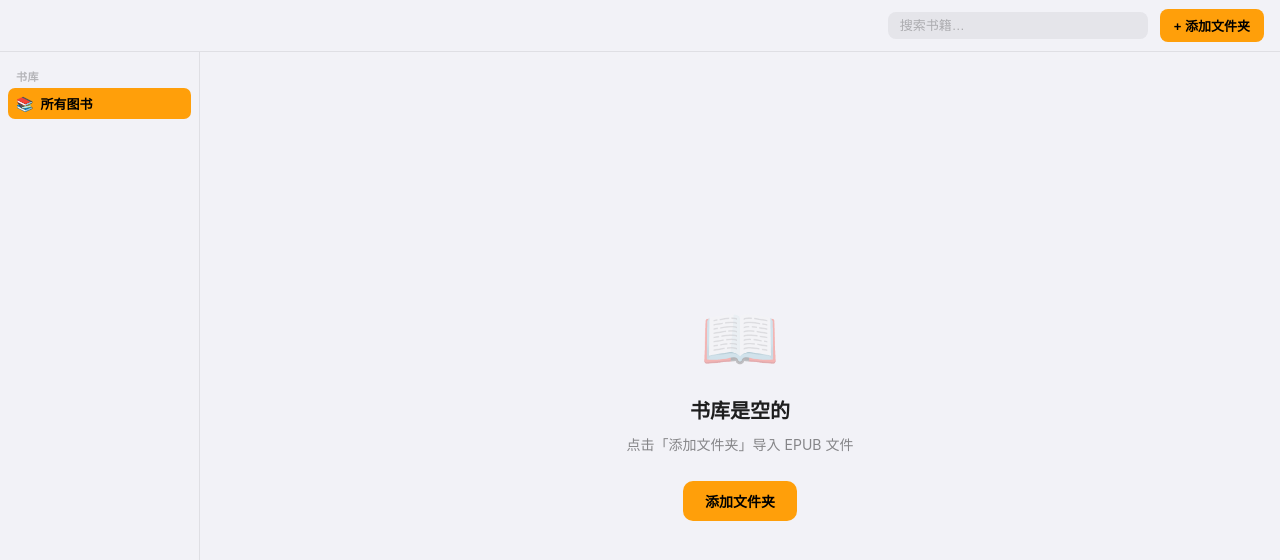
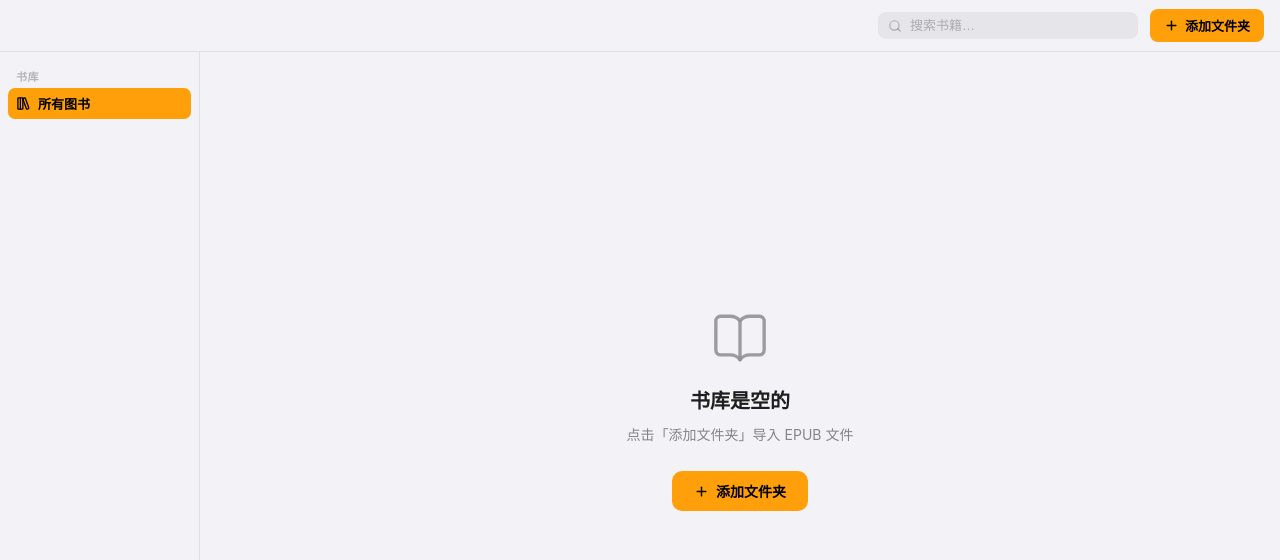
Before and after one commit to roy2100/local-books, a React (Vite) app: page / in a window 1280 px wide. Shown: the top 560 px of the page. Built offline with nearby package versions, Linux system fonts and the light colour scheme.

Commit message:
Replace emoji with Lucide icons

```diff
--- a/package.json
+++ b/package.json
@@ -15,6 +15,7 @@
     "@tauri-apps/api": "^2",
     "@tauri-apps/plugin-dialog": "^2.7.1",
     "@tauri-apps/plugin-opener": "^2",
+    "lucide-react": "^1.16.0",
     "react": "^19.1.0",
     "react-dom": "^19.1.0"
   },
--- a/src/App.css
+++ b/src/App.css
@@ -70,6 +70,18 @@ body {
 .titlebar-search {
   flex-shrink: 0;
   width: 260px;
+  position: relative;
+  display: flex;
+  align-items: center;
+}
+
+.search-icon {
+  position: absolute;
+  left: 10px;
+  width: 14px;
+  height: 14px;
+  color: var(--text-tertiary);
+  pointer-events: none;
 }
 
 .search-input {
@@ -77,7 +89,7 @@ body {
   background: var(--bg-tertiary);
   border: none;
   border-radius: 8px;
-  padding: 6px 12px;
+  padding: 6px 12px 6px 32px;
   font-size: 13px;
   color: var(--text-primary);
   outline: none;
@@ -94,6 +106,10 @@ body {
 }
 
 .add-btn {
+  display: inline-flex;
+  align-items: center;
+  justify-content: center;
+  gap: 6px;
   background: var(--accent);
   color: #000;
   border: none;
@@ -105,6 +121,21 @@ body {
   white-space: nowrap;
   transition: background 0.15s, transform 0.1s;
   margin-left: auto;
+}
+
+.button-icon {
+  width: 15px;
+  height: 15px;
+  flex-shrink: 0;
+  stroke-width: 2.25;
+}
+
+.button-icon--spin {
+  animation: icon-spin 0.9s linear infinite;
+}
+
+@keyframes icon-spin {
+  to { transform: rotate(360deg); }
 }
 
 .add-btn:hover:not(:disabled) {
@@ -179,8 +210,10 @@ body {
 }
 
 .sidebar-icon {
-  font-size: 14px;
+  width: 15px;
+  height: 15px;
   flex-shrink: 0;
+  stroke-width: 2.1;
 }
 
 .sidebar-folder-name {
@@ -217,11 +250,20 @@ body {
   border: none;
   color: var(--text-tertiary);
   cursor: pointer;
-  padding: 4px 5px;
+  width: 24px;
+  height: 24px;
+  padding: 0;
   border-radius: 5px;
-  font-size: 13px;
-  line-height: 1;
+  display: inline-flex;
+  align-items: center;
+  justify-content: center;
   transition: background 0.1s, color 0.1s;
+}
+
+.icon-btn svg {
+  width: 14px;
+  height: 14px;
+  stroke-width: 2.2;
 }
 
 .icon-btn:hover {
@@ -392,7 +434,9 @@ body {
 }
 
 .context-menu button {
-  display: block;
+  display: flex;
+  align-items: center;
+  gap: 8px;
   width: 100%;
   padding: 10px 14px;
   background: transparent;
@@ -402,6 +446,13 @@ body {
   text-align: left;
   cursor: pointer;
   transition: background 0.1s;
+}
+
+.menu-icon {
+  width: 14px;
+  height: 14px;
+  flex-shrink: 0;
+  stroke-width: 2.2;
 }
 
 .context-menu button.danger {
@@ -432,9 +483,11 @@ body {
 }
 
 .empty-icon {
-  font-size: 64px;
+  width: 58px;
+  height: 58px;
   margin-bottom: 8px;
   opacity: 0.4;
+  stroke-width: 1.4;
 }
 
 .empty-title {
@@ -451,6 +504,10 @@ body {
 }
 
 .empty-add-btn {
+  display: inline-flex;
+  align-items: center;
+  justify-content: center;
+  gap: 7px;
   margin-top: 16px;
   background: var(--accent);
   color: #000;
--- a/src/App.tsx
+++ b/src/App.tsx
@@ -1,6 +1,17 @@
 import { useState, useEffect, useCallback } from "react";
 import { invoke } from "@tauri-apps/api/core";
 import { getCurrentWindow } from "@tauri-apps/api/window";
+import {
+  BookOpen,
+  Folder,
+  LibraryBig,
+  LoaderCircle,
+  Plus,
+  RefreshCw,
+  Search,
+  Trash2,
+  X as XIcon,
+} from "lucide-react";
 import "./App.css";
 import Reader from "./Reader";
 import { filterBooks } from "./utils";
@@ -51,12 +62,14 @@ function BookCard({
           <div className="menu-backdrop" onClick={() => setMenuOpen(false)} />
           <div className="context-menu">
             <button onClick={() => { onOpen(book); setMenuOpen(false); }}>
+              <BookOpen className="menu-icon" aria-hidden="true" />
               打开
             </button>
             <button
               className="danger"
               onClick={() => { onRemove(book.id); setMenuOpen(false); }}
             >
+              <Trash2 className="menu-icon" aria-hidden="true" />
               从书库移除
             </button>
           </div>
@@ -90,8 +103,8 @@ function FolderSidebar({
           className={`sidebar-item ${selectedFolder === null ? "active" : ""}`}
           onClick={() => onSelect(null)}
         >
-          <span className="sidebar-icon">📚</span>
-          所有图书
+          <LibraryBig className="sidebar-icon" aria-hidden="true" />
+          <span>所有图书</span>
         </button>
       </div>
       {folders.length > 0 && (
@@ -104,7 +117,7 @@ function FolderSidebar({
                 onClick={() => onSelect(folder)}
                 title={folder}
               >
-                <span className="sidebar-icon">📁</span>
+                <Folder className="sidebar-icon" aria-hidden="true" />
                 <span className="sidebar-folder-name">{folderName(folder)}</span>
               </button>
               <div className="sidebar-folder-actions">
@@ -113,14 +126,14 @@ function FolderSidebar({
                   onClick={() => onRefresh(folder)}
                   title="刷新"
                 >
-                  ↻
+                  <RefreshCw aria-hidden="true" />
                 </button>
                 <button
                   className="icon-btn icon-btn-danger"
                   onClick={() => onRemove(folder)}
                   title="移除文件夹"
                 >
-                  ×
+                  <XIcon aria-hidden="true" />
                 </button>
               </div>
             </div>
@@ -206,6 +219,7 @@ function Bookshelf() {
           }}
         />
         <div className="titlebar-search">
+          <Search className="search-icon" aria-hidden="true" />
           <input
             className="search-input"
             placeholder="搜索书籍…"
@@ -214,7 +228,12 @@ function Bookshelf() {
           />
         </div>
         <button className="add-btn" onClick={handleAddFolder} disabled={importing}>
-          {importing ? "导入中…" : "+ 添加文件夹"}
+          {importing ? (
+            <LoaderCircle className="button-icon button-icon--spin" aria-hidden="true" />
+          ) : (
+            <Plus className="button-icon" aria-hidden="true" />
+          )}
+          <span>{importing ? "导入中…" : "添加文件夹"}</span>
         </button>
       </div>
 
@@ -237,7 +256,7 @@ function Bookshelf() {
 
           {visibleBooks.length === 0 ? (
             <div className="empty-state">
-              <div className="empty-icon">📖</div>
+              <BookOpen className="empty-icon" aria-hidden="true" />
               <p className="empty-title">
                 {library.books.length === 0 ? "书库是空的" : "没有找到书籍"}
               </p>
@@ -252,7 +271,12 @@ function Bookshelf() {
                   onClick={handleAddFolder}
                   disabled={importing}
                 >
-                  {importing ? "导入中…" : "添加文件夹"}
+                  {importing ? (
+                    <LoaderCircle className="button-icon button-icon--spin" aria-hidden="true" />
+                  ) : (
+                    <Plus className="button-icon" aria-hidden="true" />
+                  )}
+                  <span>{importing ? "导入中…" : "添加文件夹"}</span>
                 </button>
               )}
             </div>
--- a/src/Reader.css
+++ b/src/Reader.css
@@ -76,13 +76,22 @@
   background: none;
   border: none;
   cursor: pointer;
-  font-size: 26px;
-  line-height: 1;
-  padding: 2px 8px;
+  width: 32px;
+  height: 32px;
+  padding: 0;
   border-radius: 6px;
+  display: inline-flex;
+  align-items: center;
+  justify-content: center;
   opacity: 0.55;
   transition: opacity 0.15s, background 0.15s;
   color: inherit;
+}
+
+.reader-close-btn svg {
+  width: 20px;
+  height: 20px;
+  stroke-width: 2.25;
 }
 
 .reader-close-btn:hover {
@@ -105,14 +114,22 @@
   background: none;
   border: none;
   cursor: pointer;
-  font-size: 13px;
-  font-weight: 700;
-  padding: 4px 10px;
+  width: 34px;
+  height: 32px;
+  padding: 0;
   border-radius: 6px;
+  display: inline-flex;
+  align-items: center;
+  justify-content: center;
   opacity: 0.55;
-  letter-spacing: -0.02em;
   transition: opacity 0.15s, background 0.15s;
   color: inherit;
+}
+
+.reader-aa-btn svg {
+  width: 18px;
+  height: 18px;
+  stroke-width: 2.2;
 }
 
 .reader-aa-btn:hover {
@@ -129,7 +146,6 @@
   background: none;
   border: none;
   cursor: pointer;
-  font-size: 30px;
   color: rgba(128, 128, 128, 0.35);
   opacity: 0;
   pointer-events: none;
@@ -138,6 +154,12 @@
   align-items: center;
   justify-content: center;
   z-index: 20;
+}
+
+.page-nav svg {
+  width: 28px;
+  height: 28px;
+  stroke-width: 1.8;
 }
 
 .page-nav.visible {
@@ -327,7 +349,9 @@
   background: none;
   border: none;
   cursor: pointer;
-  padding: 6px 8px;
+  width: 34px;
+  height: 32px;
+  padding: 0;
   border-radius: 6px;
   display: flex;
   align-items: center;
@@ -336,6 +360,12 @@
   transition: opacity 0.15s, background 0.15s;
   color: inherit;
   flex-shrink: 0;
+}
+
+.reader-toc-btn svg {
+  width: 17px;
+  height: 17px;
+  stroke-width: 2.2;
 }
 
 .reader-toc-btn:hover,
--- a/src/Reader.tsx
+++ b/src/Reader.tsx
@@ -1,6 +1,12 @@
 import { useEffect, useRef, useState, useCallback } from "react";
 import { invoke } from "@tauri-apps/api/core";
 import { getCurrentWindow } from "@tauri-apps/api/window";
+import {
+  ALargeSmall,
+  ChevronLeft,
+  ChevronRight,
+  TableOfContents,
+} from "lucide-react";
 import "./Reader.css";
 
 type Theme = "light" | "sepia" | "dark";
@@ -231,7 +237,7 @@ export default function Reader({ bookId, bookTitle }: Props) {
       {/* Top bar */}
       <div className={`reader-topbar ${showUI ? "visible" : ""}`} data-tauri-drag-region>
         <button className="reader-close-btn" onClick={() => window.close()} title="关闭">
-          ‹
+          <ChevronLeft aria-hidden="true" />
         </button>
         {(contents?.toc.length ?? 0) > 0 && (
           <button
@@ -239,15 +245,16 @@ export default function Reader({ bookId, bookTitle }: Props) {
             onClick={(e) => { e.stopPropagation(); setShowToc((s) => !s); setShowSettings(false); }}
             title="目录"
           >
-            <TocIcon />
+            <TableOfContents aria-hidden="true" />
           </button>
         )}
         <span className="reader-book-title" data-tauri-drag-region>{bookTitle}</span>
         <button
           className="reader-aa-btn"
           onClick={(e) => { e.stopPropagation(); setShowSettings((s) => !s); setShowToc(false); }}
+          title="阅读设置"
         >
-          Aa
+          <ALargeSmall aria-hidden="true" />
         </button>
       </div>
 
@@ -305,7 +312,9 @@ export default function Reader({ bookId, bookTitle }: Props) {
         onClick={handlePrev}
         aria-label="上一章"
         disabled={spineIndex === 0}
-      >‹</button>
+      >
+        <ChevronLeft aria-hidden="true" />
+      </button>
 
       {/* Chapter iframe */}
       <div className="reader-stage">
@@ -327,7 +336,9 @@ export default function Reader({ bookId, bookTitle }: Props) {
         onClick={handleNext}
         aria-label="下一章"
         disabled={spineIndex === (contents?.spine.length ?? 1) - 1}
-      >›</button>
+      >
+        <ChevronRight aria-hidden="true" />
+      </button>
 
       {/* Progress bar */}
       <div className={`reader-bottombar ${showUI ? "visible" : ""}`}>
@@ -346,16 +357,3 @@ export default function Reader({ bookId, bookTitle }: Props) {
     </div>
   );
 }
-
-function TocIcon() {
-  return (
-    <svg width="16" height="16" viewBox="0 0 16 16" fill="currentColor">
-      <rect x="1" y="2.5" width="5" height="1.5" rx="0.75" />
-      <rect x="1" y="7.25" width="5" height="1.5" rx="0.75" />
-      <rect x="1" y="12" width="5" height="1.5" rx="0.75" />
-      <rect x="8" y="2.5" width="7" height="1.5" rx="0.75" />
-      <rect x="8" y="7.25" width="7" height="1.5" rx="0.75" />
-      <rect x="8" y="12" width="7" height="1.5" rx="0.75" />
-    </svg>
-  );
-}
--- a/vite.config.ts
+++ b/vite.config.ts
@@ -7,10 +7,6 @@ const host = process.env.TAURI_DEV_HOST;
 // https://vite.dev/config/
 export default defineConfig(async () => ({
   plugins: [react()],
-
-  // epub.js uses Node.js globals
-  define: { global: 'globalThis' },
-  optimizeDeps: { include: ['epubjs'] },
 
   // Vite options tailored for Tauri development and only applied in `tauri dev` or `tauri build`
   //
```
Also changed, not shown: 1 other file (tests, documents, lock files or other folders).
